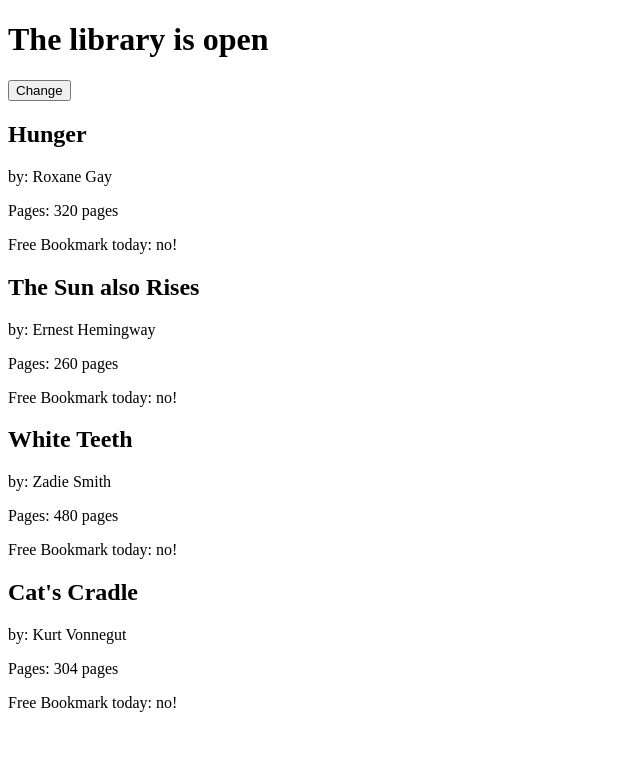
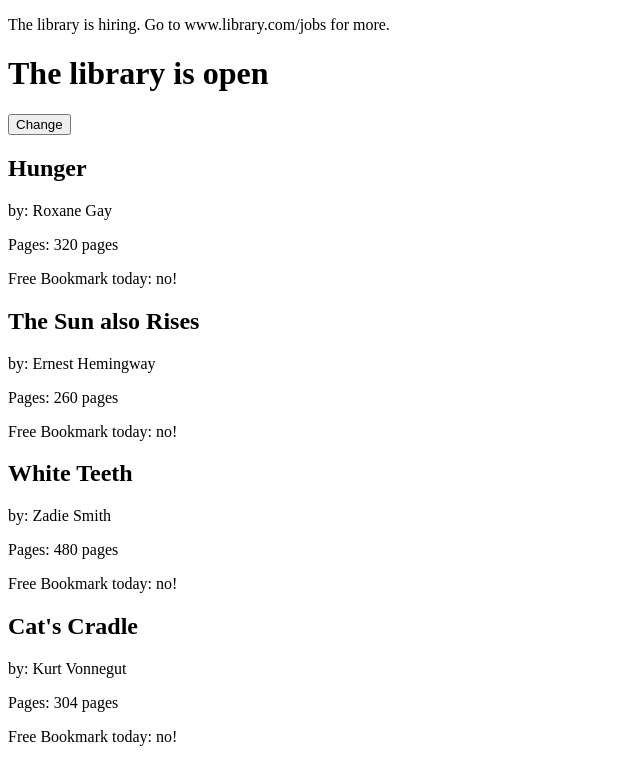
Before and after one commit to paulmcaruana/react-is-fun, a React (Create React App) app: page / in a window 1280 px wide. Shown: the top 780 px of the page, without its empty margins (0-640 px from the left). Built offline with nearby package versions, Linux system fonts and the light colour scheme.

Commit message:
Addition of conditional rendering

```diff
--- a/src/index.js
+++ b/src/index.js
@@ -18,10 +18,22 @@
     </section>
   )
 }
+
+const Hiring = () =>
+  <div>
+    <p>The library is hiring. Go to www.library.com/jobs for more.</p>
+  </div>
+
+const NotHiring = () =>
+  <div>
+    <p>The library is not hiring. Check back later for more info.</p>
+  </div>
+
 class Library extends React.Component {
 
   state = {open: true,
-          freeBookMark: false
+          freeBookMark: false,
+          hiring: true
   }
 
   toggleOpenClosed= () => {
@@ -33,6 +45,7 @@
     const {books} = this.props
     return (
       <div>
+        {this.state.hiring ? <Hiring /> : <NotHiring/>}
         <h1>The library is {this.state.open ? 'open' : 'closed'}</h1>
         <button onClick={this.toggleOpenClosed}>Change</button>
         {books.map(
```
